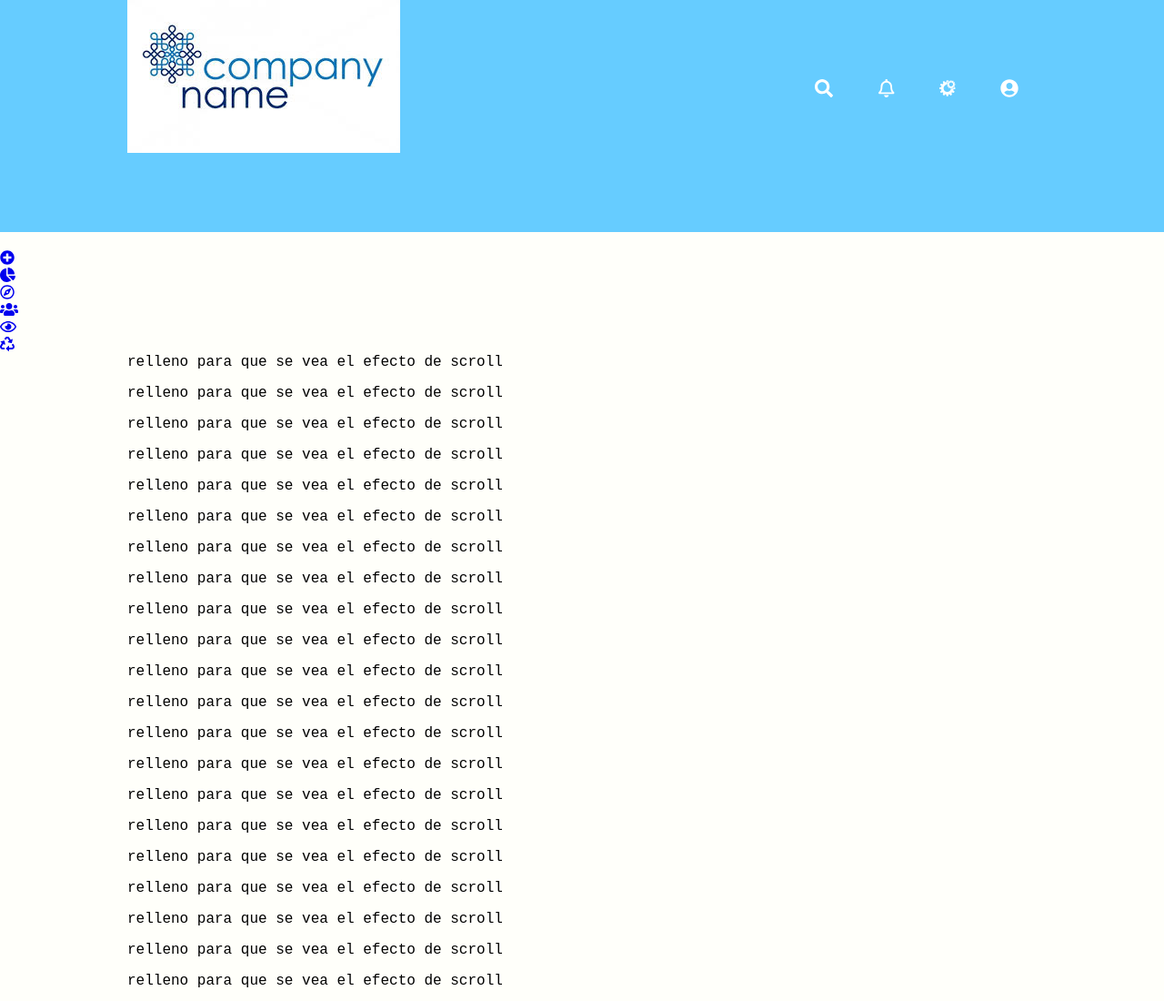
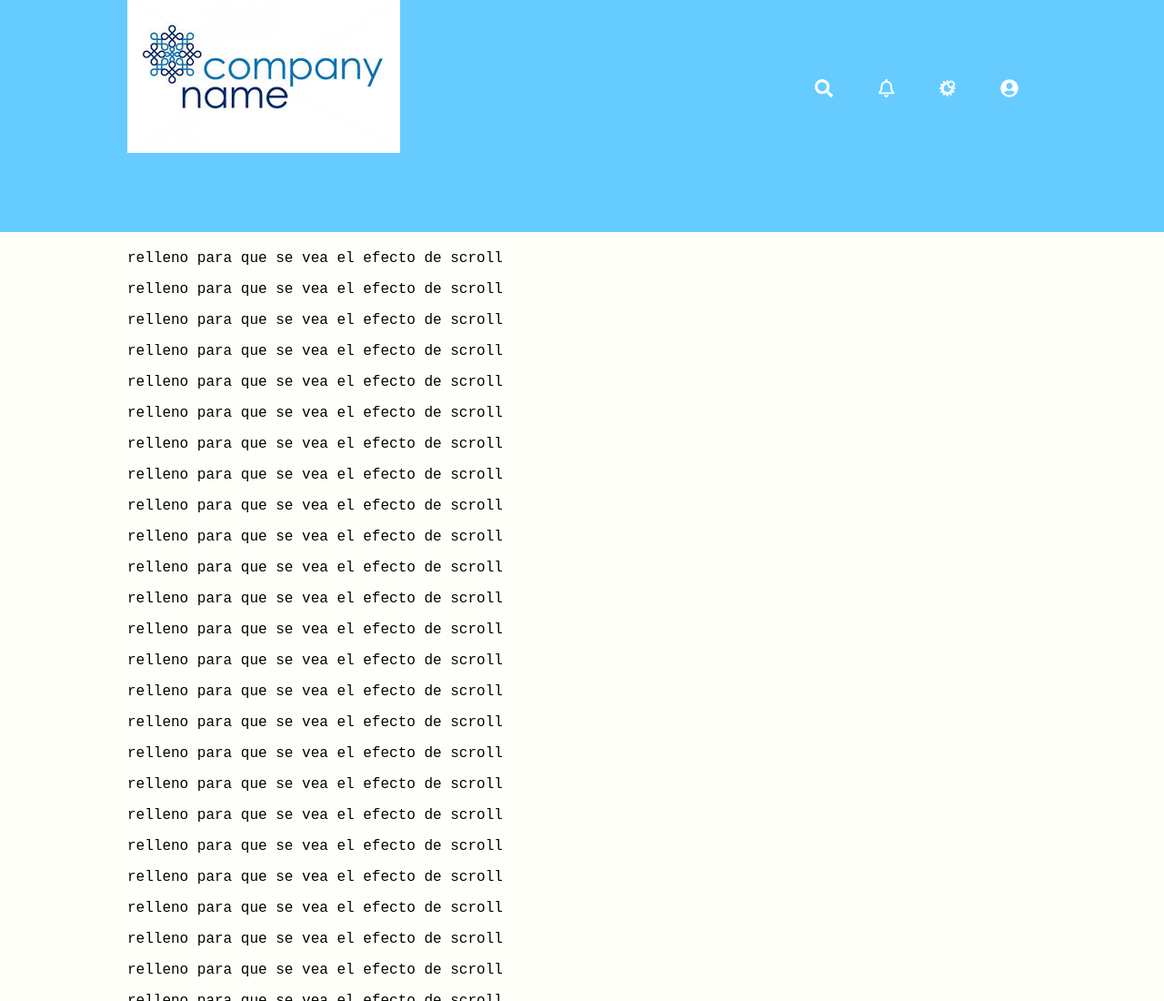
Before and after one commit to jippysquirmwood/chicoloapan.github.io, a website: page Public/views/index.html in a window 1280 px wide. Shown: the top 1100 px of the page at 91% size. Drawn offline with nearby package versions, Linux system fonts and the light colour scheme.

Commit message:
get rid of side icons

```diff
--- a/Public/views/index.html
+++ b/Public/views/index.html
@@ -23,7 +23,7 @@
         </div>
     </header>
 
-    <div class="cosas">
+    <!--<div class="cosas">
             <ul>
                 <li><a href="#"><i class="fas fa-plus-circle"></i></a></li>
                 <li><a href="#"><i class="fas fa-chart-pie"></i></a></li>
@@ -33,6 +33,7 @@
                 <li><a href="#"><i class="fas fa-recycle"></i></a></li>
             </ul>
         </div>
+    -->
 
     <section class="contenido wrapper">
         <p>relleno para que se vea el efecto de scroll</p>
```
